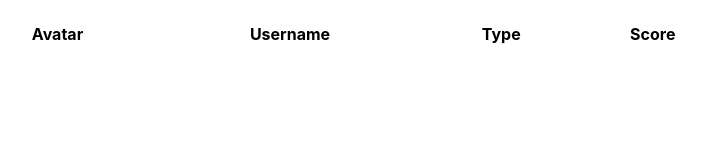
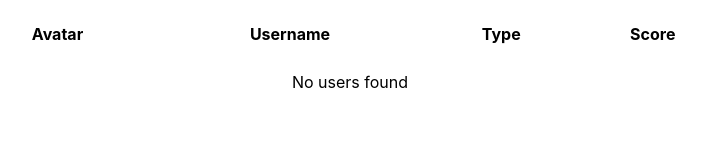
Before and after one commit to NguyenDat251/sk-t, a React (Create React App) app in the folder test1/: page / in a window 1280 px wide. Shown: the part 140-300 px from the top of the page, without its empty margins (290-996 px from the left). Built offline with nearby package versions, Linux system fonts and the light colour scheme.

Commit message:
feat: add case no users

```diff
--- a/test1/src/pages/UserHomepage/components/UserTable/UserTable.tsx
+++ b/test1/src/pages/UserHomepage/components/UserTable/UserTable.tsx
@@ -43,6 +43,10 @@ const UserTable: React.FC<UserTableProps> = ({ users, loading, error }) => {
         )}
       </table>
       <div className="mt-4">
+        {users.length === 0 && !loading && !error && (
+          <div className="text-center w-full">No users found</div>
+        )}
+
         {loading && <Loading classes="mx-auto" />}
 
         {error && (
```
Also changed, not shown: 1 other file (tests, documents, lock files or other folders).
